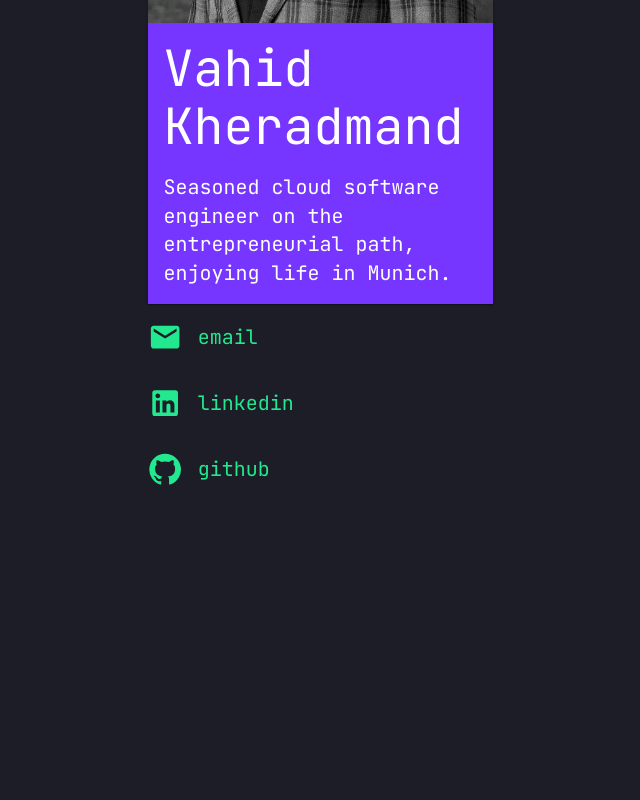
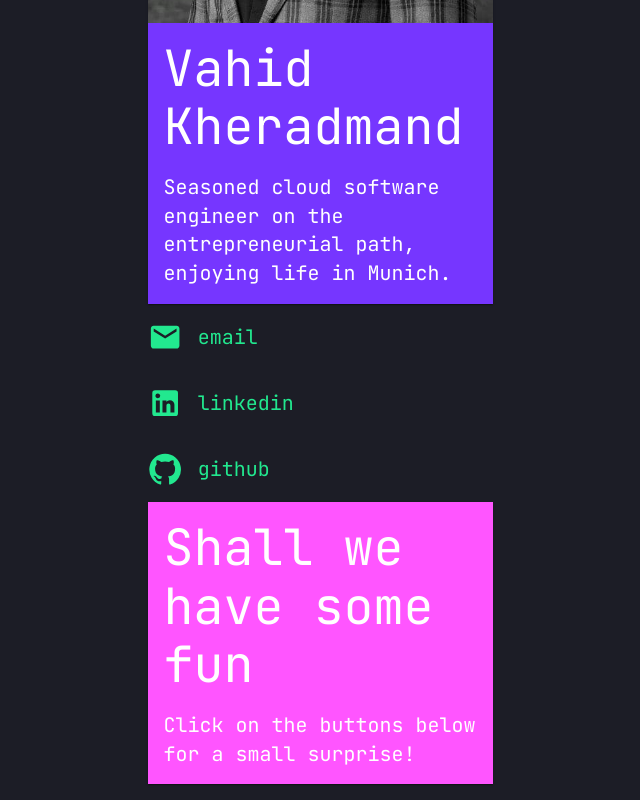
Before and after one commit to developerium/developerium.github.io, a React (Create React App) app: page / in a window 1280 px wide. Shown: the part 393-1193 px from the top of the page, without its empty margins (320-960 px from the left). Before the commit the page ends 911 px from the top, so only its background shows below. Built offline with nearby package versions, Linux system fonts and the light colour scheme.

Commit message:
Refactor info card to make it more reusable

```diff
--- a/src/App.tsx
+++ b/src/App.tsx
@@ -1,10 +1,10 @@
 import React from 'react'
+import { ThemeProvider } from '@mui/material'
 
-import { ThemeProvider } from '@mui/material'
 import { InfoCard } from './components/InfoCard'
 import myImage from './assets/me-01.jpg'
 import { Layout } from './components/Layout'
-import { appTheme } from './config/theme-config'
+import { appTheme, pinkColor, purpleColor } from './config/theme-config'
 import { SocialLinks } from './components/SocialLinks'
 
 function App() {
@@ -12,12 +12,21 @@ function App() {
     <ThemeProvider theme={appTheme}>
       <Layout>
         <InfoCard
+          containsHeader
           title="Vahid Kheradmand"
           description="Seasoned cloud software engineer on the entrepreneurial path, enjoying life in Munich."
           image={myImage}
+          bgColor={purpleColor}
         />
 
         <SocialLinks />
+
+        <InfoCard
+          containsHeader
+          title="Shall we have some fun"
+          description="Click on the buttons below for a small surprise!"
+          bgColor={pinkColor}
+        />
       </Layout>
     </ThemeProvider>
   )
--- a/src/components/InfoCard.tsx
+++ b/src/components/InfoCard.tsx
@@ -1,33 +1,51 @@
-import React, { FC } from 'react'
+import React, { FC, useMemo } from 'react'
 import Card, { CardProps } from '@mui/material/Card'
 import CardContent from '@mui/material/CardContent'
 import CardMedia from '@mui/material/CardMedia'
 import Typography from '@mui/material/Typography'
 import CardActionArea from '@mui/material/CardActionArea'
-import { purpleColor, whiteColor } from '../config/theme-config'
+import { whiteColor } from '../config/theme-config'
 
 interface InfoCardProps {
   title: string
   description: string
-  image: string
+  bgColor: string
+  image?: string
+  containsHeader?: boolean
 }
 
-const rootStyle: CardProps['sx'] = {
+const baseCardStyle: CardProps['sx'] = {
   maxWidth: 345,
-  backgroundColor: purpleColor,
   border: 0,
   borderRadius: 0,
 }
 
-export const InfoCard: FC<InfoCardProps> = ({ title, description, image }) => (
-  <Card sx={rootStyle}>
+export const InfoCard: FC<InfoCardProps> = ({
+  title,
+  description,
+  image,
+  bgColor,
+  containsHeader = false,
+}) => {
+  const cardStyle = useMemo(
+    () => ({
+      ...baseCardStyle,
+      backgroundColor: bgColor,
+    }),
+    [bgColor]
+  )
+
+  return (
+    <Card sx={cardStyle}>
       <CardActionArea>
+        {image && (
           <CardMedia component="img" height="400" image={image} alt={title} />
+        )}
 
         <CardContent>
           <Typography
             gutterBottom
-          variant="h1"
+            variant={containsHeader ? 'h1' : 'h2'}
             component="div"
             color={whiteColor}
             fontSize="50px"
@@ -42,3 +60,4 @@ export const InfoCard: FC<InfoCardProps> = ({ title, description, image }) => (
       </CardActionArea>
     </Card>
   )
+}
```
Lines whose indentation alone changed are shown as unchanged.
